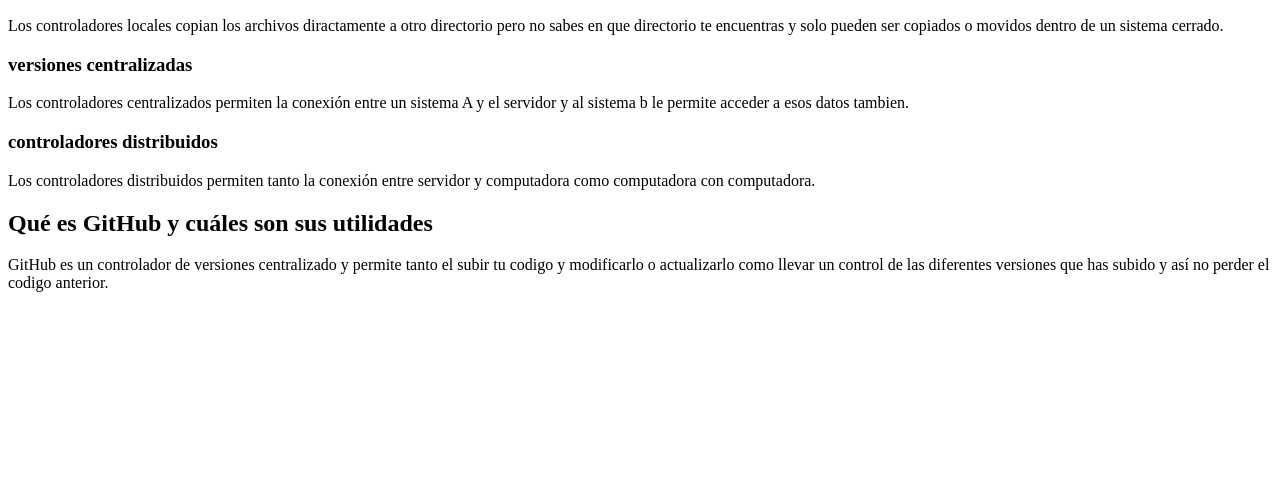
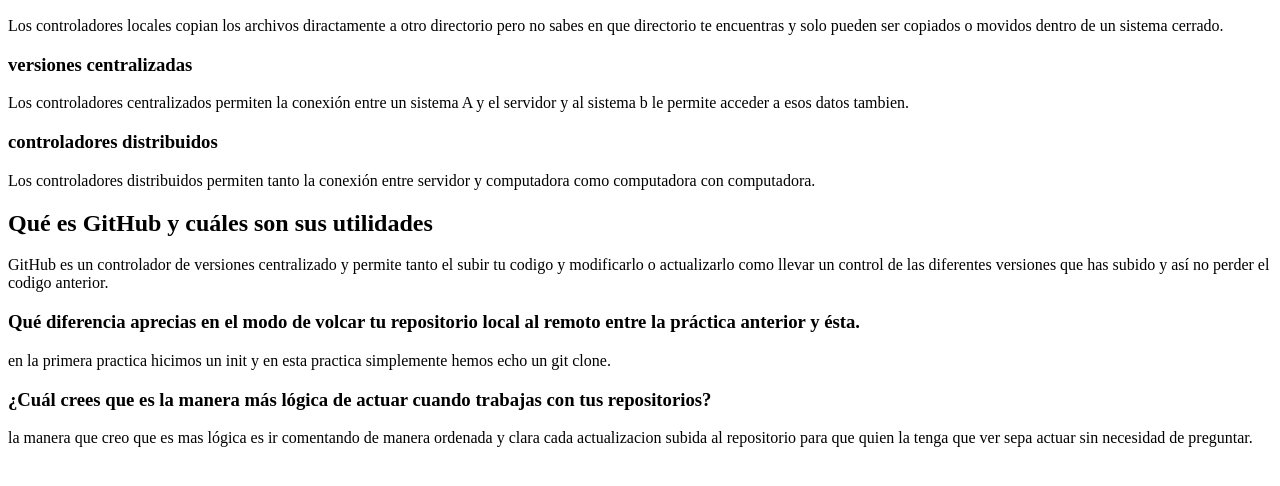
Before and after one commit to ernesstocm/practica, a plain HTML site: page index.html in a window 1280 px wide. Shown: the part 110-596 px from the top of the page. Drawn offline with Linux system fonts and the light colour scheme.

Commit message:
actualizacion de las preguntas de reflexiona

```diff
--- a/index.html
+++ b/index.html
@@ -28,5 +28,20 @@
 	<p>
 		GitHub es un controlador de versiones centralizado y permite tanto el subir tu codigo y modificarlo o actualizarlo como llevar un control de las diferentes versiones que has subido y así no perder el codigo anterior.
 	</p>
+
+	<h3>
+		Qué diferencia aprecias en el modo de volcar tu repositorio local al remoto entre la práctica anterior y ésta.
+	</h3>
+	<p>
+		en la primera practica hicimos un init y en esta practica simplemente hemos echo un git clone.
+	</p>
+
+	<h3>
+		¿Cuál crees que es la manera más lógica de actuar cuando trabajas con tus repositorios?
+	</h3>
+
+	<p>
+		la manera que creo que es mas lógica es ir comentando de manera ordenada y clara cada actualizacion subida al repositorio para que quien la tenga que ver sepa actuar sin necesidad de preguntar.
+	</p>
 </body>
 </html>
```
